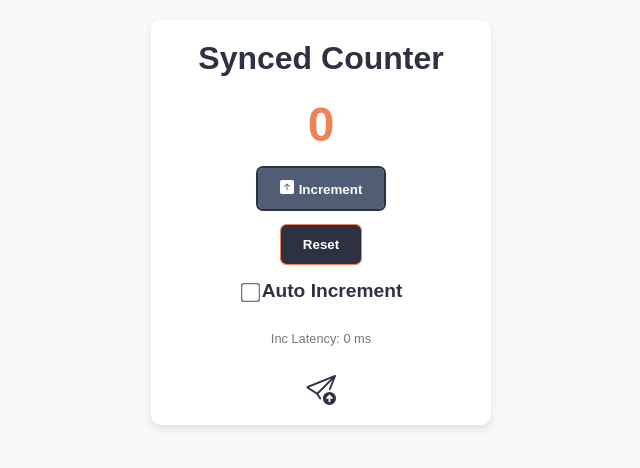
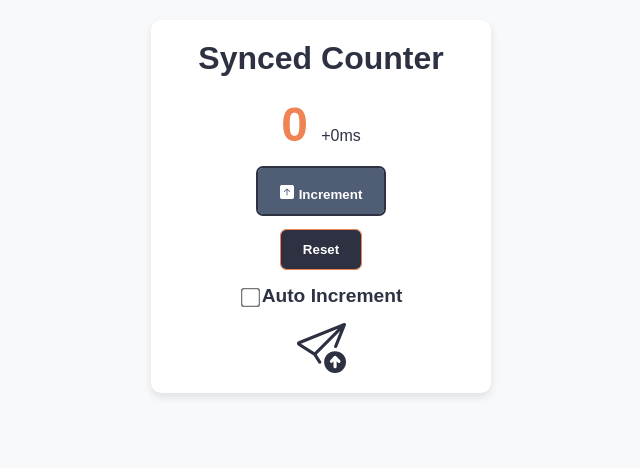
Before and after one commit to AmarnathCJD/SyncTab, a React (Create React App) app: page / in a window 1280 px wide. Shown: the top 468 px of the page, without its empty margins (319-959 px from the left). Built offline with nearby package versions, Linux system fonts and the light colour scheme; no server answers.

Commit message:
Update App.js to display latency in CounterApp component

```diff
--- a/src/App.js
+++ b/src/App.js
@@ -113,7 +113,8 @@ const CounterApp = () => {
             margin: "1rem 0",
           }}
         >
-          {count}
+          {count} <span style={{ fontSize: "1rem", color: "#2d3142", fontWeight: "normal", alignSelf: "flex-end"
+            }}>+{latency}ms</span>
         </p>
         <div
           style={{
@@ -139,7 +140,7 @@ const CounterApp = () => {
             }}
             onClick={handleIncrement}
           >
-            <ArrowUpSquareFill size={14} style={{ marginRight: "5px", fill: isButtonClicked ? "#4f5d75" : "#ffffff" }} />
+            <ArrowUpSquareFill size={14} style={{ marginRight: "5px", marginTop: "5px", fill: isButtonClicked ? "#4f5d75" : "#ffffff" }} />
             Increment
           </button>
           <button
@@ -171,10 +172,7 @@ const CounterApp = () => {
               Auto Increment
             </label>
           </div>
-          <p style={{ fontSize: "0.8rem", color: "#777" }}>
-            Inc Latency: {latency} ms
-          </p>
-          <SendArrowUp size={30} style={{ color: "#2d3142", fill: "#2d3142" }} />
+          <SendArrowUp size={50} style={{ color: "#2d3142", fill: "#2d3142" }} />
         </div>
       </div>
     </div>
```
